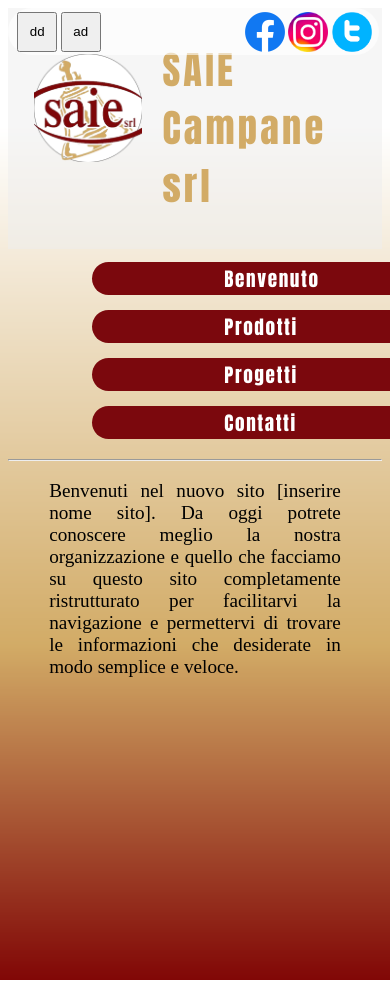
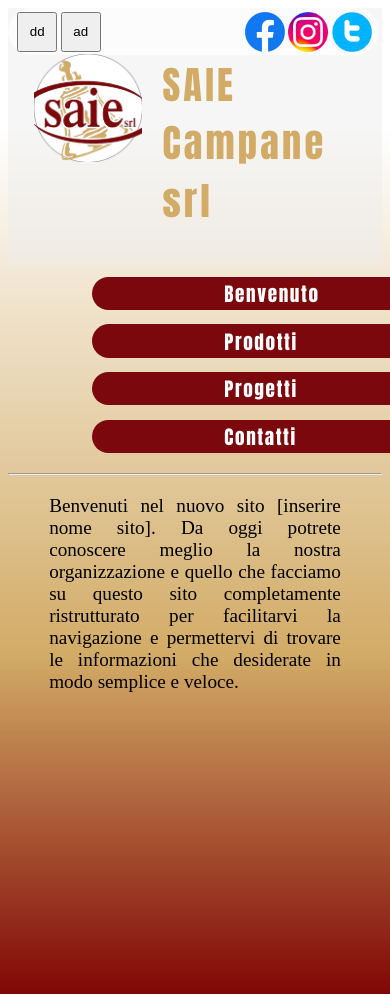
Before and after one commit to R3BU5k/Site, a plain HTML site: page index.html in a window 390 px wide. Shown: the top 994 px of the page. Drawn offline with Linux system fonts and the light colour scheme; a web font is replaced by a local one.

Commit message:
Update home.css

```diff
--- a/home.css
+++ b/home.css
@@ -220,6 +220,7 @@
         color: rgba(210,171,102,255);
         font-weight: 500;
         text-align: left;
+        padding-top: 4%;
     }
     .footer{
         background-color: #eeeeee88;
```
